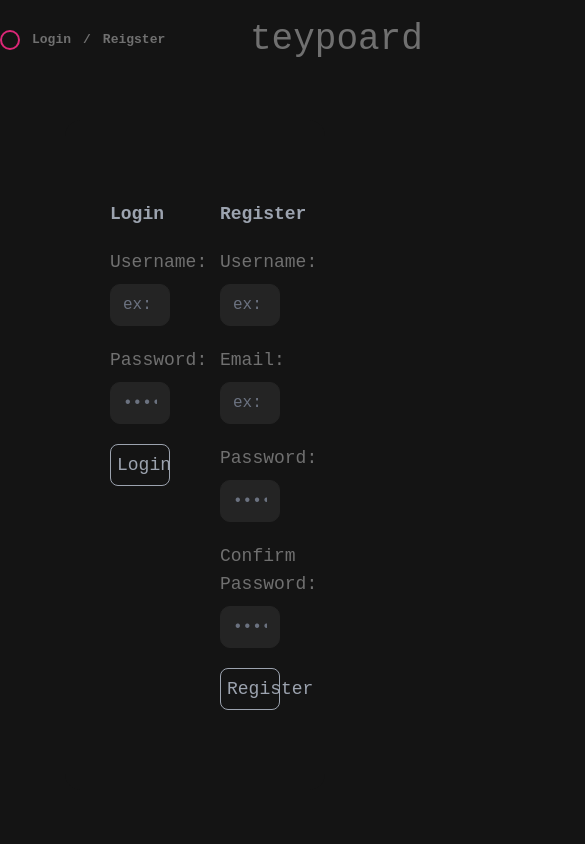
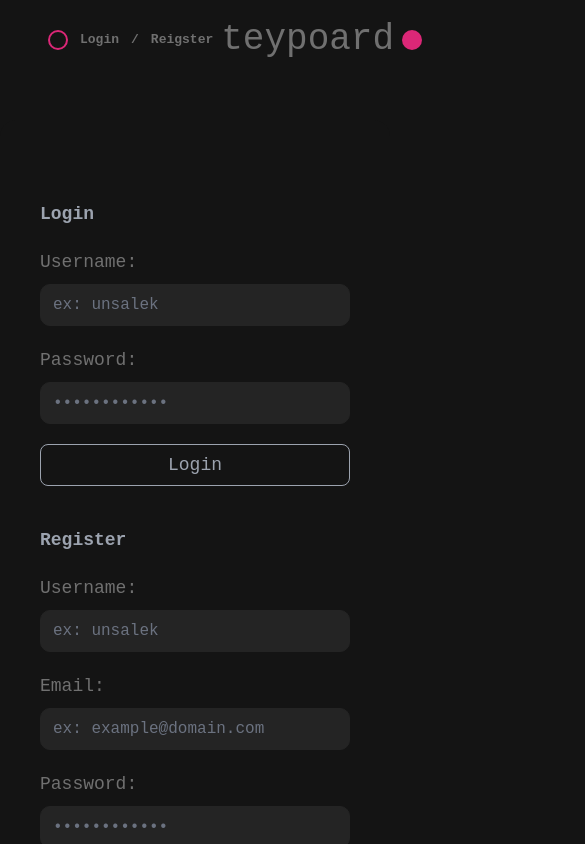
Before and after one commit to hrr2000/teypoard, a Next.js app: page /login in a window 390 px wide. Shown: the top 844 px of the page, 585 px wide, since content can reach past the window. Built offline with nearby package versions, Linux system fonts and the light colour scheme.

Commit message:
repair: fix the go back last word skipping first letter bug

```diff
--- a/src/app/home/Typer/hooks/useTyper.tsx
+++ b/src/app/home/Typer/hooks/useTyper.tsx
@@ -74,8 +74,6 @@ export default function useTyper() {
                     // clear the full word
                     if(e.ctrlKey) setBuffer('');
 
-                    // delete the last character
-                    if(currentBuffer.length) setBuffer(buffer => currentBuffer = buffer.slice(0, -1).trim())
 
                     // if free buffer go back to the last word
                     if(bufferHistory.length && !currentBuffer.length) {
@@ -83,6 +81,8 @@ export default function useTyper() {
                         await setBuffer(bufferHistory?.slice(-1)?.[0] || '');
                         await setBufferHistory(h => h.slice(0, -1));
                     }
+                    // delete the last character
+                    if(currentBuffer.length) setBuffer(buffer => currentBuffer = buffer.slice(0, -1).trim())
                 }
 
                 // if letter add it
--- a/src/app/layout/Content/index.tsx
+++ b/src/app/layout/Content/index.tsx
@@ -2,7 +2,7 @@ import { ReactNode } from "react";
 
 export default function Content ({children}: {children: ReactNode}) {
     return (
-        <div className="content text-lg w-8/12 my-10 m-auto bg-primary p-10 rounded-2xl">
+        <div className="content text-lg w-full lg:10/12 xl:w-8/12 my-10 m-auto bg-primary p-10 rounded-2xl">
             {children}
         </div>
     )
--- a/src/app/layout/Header/LoginButton.tsx
+++ b/src/app/layout/Header/LoginButton.tsx
@@ -2,7 +2,7 @@ import Link from "next/link";
 
 export default function LoginButton() {
     return (
-        <Link href="/login" className="flex items-center gap-3 font-black min-w-[250px]">
+        <Link href="/login" className="flex items-center gap-3 font-black lg:min-w-[250px] px-2">
             <span className="block w-5 h-5 border-2 rounded-full border-pink-600"></span>
             <span>Login</span>
             <span>/</span>
--- a/src/app/layout/Header/ThemeOptions.tsx
+++ b/src/app/layout/Header/ThemeOptions.tsx
@@ -1,8 +1,8 @@
 export default function ThemeOptions() {
     return (
-        <div className="flex items-center gap-3 min-w-[250px] justify-end">
+        <div className="flex items-center gap-3 lg:min-w-[250px] justify-end px-2">
             <span className="block w-5 h-5 rounded-full bg-pink-600"></span>
-            <span className="font-black">Theme</span>
+            <span className="font-black hidden lg:block">Theme</span>
         </div>
     )
 }
--- a/src/app/layout/Header/index.tsx
+++ b/src/app/layout/Header/index.tsx
@@ -6,7 +6,7 @@ import UserInformation from "./UserInformation";
 export default function Header() {
     return (
         <header>
-            <div className="container flex justify-between w-full m-auto py-5">
+            <div className="container flex justify-between w-full m-auto py-5 px-10">
                 {false ? <UserInformation /> : <LoginButton />}
                 <Logo />
                 <ThemeOptions />
--- a/src/app/login/LoginForm.tsx
+++ b/src/app/login/LoginForm.tsx
@@ -9,7 +9,7 @@ export default function LoingForm() {
 
     return (
         <Formik onSubmit={submitForm} initialValues={initialValues}>
-            <form method="POST" className="flex flex-col gap-5 w-1/3">
+            <form method="POST" className="flex flex-col gap-5 w-full lg:w-1/3">
                 <h2 className="font-black text-gray-400">Login</h2>
                 <InputGroup>
                     <label htmlFor="input_username">Username: </label>
--- a/src/app/login/RegisterForm.tsx
+++ b/src/app/login/RegisterForm.tsx
@@ -9,7 +9,7 @@ export default function RegisterForm() {
 
     return (
         <Formik onSubmit={submitForm} initialValues={initialValues}>
-            <form method="POST" className="flex flex-col gap-5 w-1/3">
+            <form method="POST" className="flex flex-col gap-5 w-full lg:w-1/3">
                 <h2 className="font-black text-gray-400">Register</h2>
                 <InputGroup>
                     <label htmlFor="input_username">Username: </label>
--- a/src/app/login/page.tsx
+++ b/src/app/login/page.tsx
@@ -6,7 +6,7 @@ export default function LoginPage () {
         <section>
             <header>
             </header>
-            <main className="py-10 flex gap-10 justify-around">
+            <main className="py-10 flex flex-col md:flex-row gap-10 justify-around">
                 <LoginForm />
                 <RegisterForm />
             </main>
```
